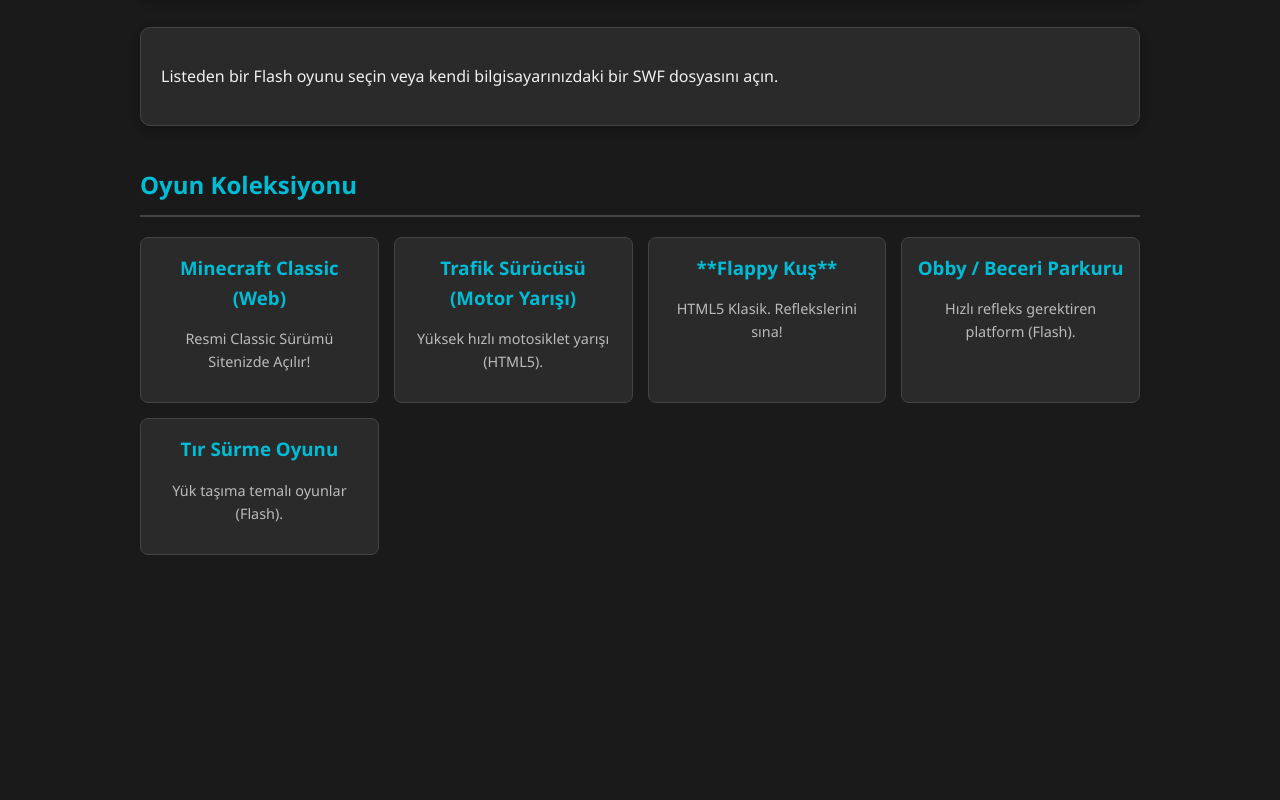
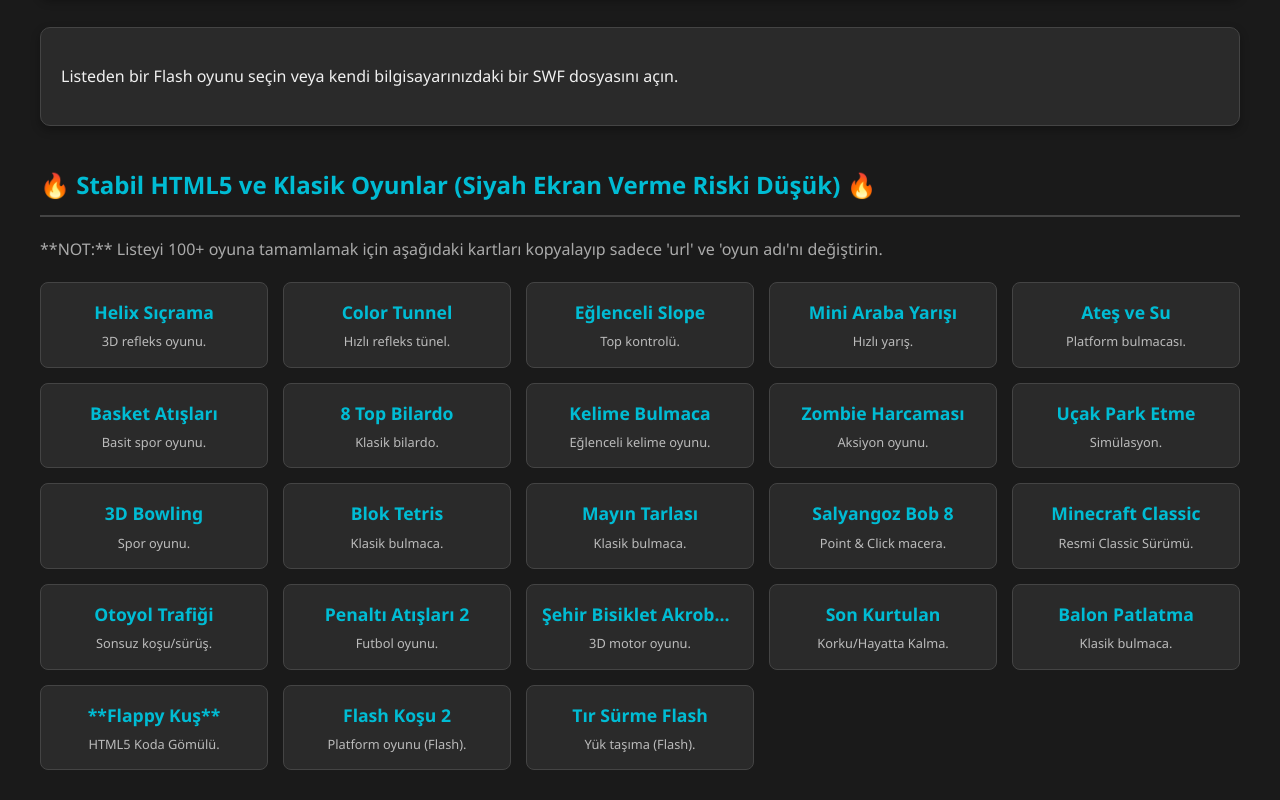
Before and after one commit to ensarminecraft45-rgb/more-games-site, a plain HTML site: page index.html in a window 1280 px wide. Shown: the part 511-1311 px from the top of the page. Before the commit the page ends 1096 px from the top, so only its background shows below. Drawn offline with Linux system fonts and the light colour scheme.

Commit message:
Add files via upload

```diff
--- a/index.html
+++ b/index.html
@@ -3,7 +3,7 @@
 <head>
     <meta charset="UTF-8">
     <meta name="viewport" content="width=device-width, initial-scale=1.0">
-    <title>More Games</title>
+    <title>More Games (Stabil)</title>
     <link href="https://fonts.googleapis.com/css2?family=Press+Start+2P&display=swap" rel="stylesheet">
     <style>
         /* ========================================= */
@@ -27,7 +27,7 @@
         }
 
         .container {
-            max-width: 1000px;
+            max-width: 1200px;
             margin: 30px auto;
             padding: 0 20px;
         }
@@ -83,7 +83,7 @@
         /* Oyun Listesi */
         .oyun-listesi {
             display: grid;
-            grid-template-columns: repeat(auto-fit, minmax(200px, 1fr));
+            grid-template-columns: repeat(auto-fit, minmax(190px, 1fr));
             gap: 15px;
             margin-top: 20px;
         }
@@ -106,11 +106,16 @@
         .oyun-kart h3 {
             margin: 0 0 5px 0;
             color: var(--main-color);
+            font-size: 1.1em;
+            white-space: nowrap;
+            overflow: hidden;
+            text-overflow: ellipsis;
         }
 
         .oyun-kart p {
-            font-size: 0.9em;
+            font-size: 0.8em;
             color: #bbb;
+            margin: 0;
         }
 
         /* Flash Oyun Alanı */
@@ -126,8 +131,8 @@
         /* ========================================= */
         /* II. GİZLENEN BÖLÜM STİLLERİ (Oyunlar) */
         /* ========================================= */
-        #flappy-bird-section, #classic-mc-section, #traffic-rider-section {
-            display: none; /* Başlangıçta gizli */
+        #flappy-bird-section, #iframe-game-section {
+            display: none;
             background-color: #1a1a1a;
             padding: 0;
             margin: 0;
@@ -137,7 +142,7 @@
         }
 
         /* Oyun iFrame Stilleri */
-        #classic-mc-section iframe, #traffic-rider-section iframe {
+        #iframe-game-section iframe {
             width: 100%;
             height: 100vh;
             border: none;
@@ -195,7 +200,7 @@
     <section id="main-section">
         <header>
             <h1>More Games</h1>
-            <p>Adobe Flash, HTML5 ve Classic Oyunlar Bir Arada!</p>
+            <p>Adobe Flash, HTML5 ve Classic Oyunlar Bir Arada! (Stabil Sürümler)</p>
         </header>
 
         <div class="container">
@@ -211,35 +216,104 @@
                 <p>Listeden bir Flash oyunu seçin veya kendi bilgisayarınızdaki bir SWF dosyasını açın.</p>
             </div>
 
-            <h2>Oyun Koleksiyonu</h2>
+            <h2>🔥 Stabil HTML5 ve Klasik Oyunlar (Siyah Ekran Verme Riski Düşük) 🔥</h2>
+            <p style="color:#aaa;">**NOT:** Listeyi 100+ oyuna tamamlamak için aşağıdaki kartları kopyalayıp sadece 'url' ve 'oyun adı'nı değiştirin.</p>
             <div class="oyun-listesi">
 
-                <div class="oyun-kart" onclick="showClassicMC()">
-                    <h3>Minecraft Classic (Web)</h3>
-                    <p>Resmi Classic Sürümü Sitenizde Açılır!</p>
+                <div class="oyun-kart" onclick="showIframeGame('https://html5.gamedistribution.com/5f8502330a58406f9d2737604a4413ce/', 'Stack Smash')">
+                    <h3>Helix Sıçrama</h3><p>3D refleks oyunu.</p>
                 </div>
 
-                <div class="oyun-kart" onclick="showTrafficRider()">
-                    <h3>Trafik Sürücüsü (Motor Yarışı)</h3>
-                    <p>Yüksek hızlı motosiklet yarışı (HTML5).</p>
+                <div class="oyun-kart" onclick="showIframeGame('https://html5.gamedistribution.com/565d70f959e14d489115d0f182c1628d/', 'Color Tunnel')">
+                    <h3>Color Tunnel</h3><p>Hızlı refleks tünel.</p>
+                </div>
+
+                <div class="oyun-kart" onclick="showIframeGame('https://html5.gamedistribution.com/f0446714b988497693d20a061483f982/', 'Slope Challenge')">
+                    <h3>Eğlenceli Slope</h3><p>Top kontrolü.</p>
+                </div>
+
+                <div class="oyun-kart" onclick="showIframeGame('https://html5.gamedistribution.com/2b528b8433d348a092c43152d1b82143/', 'Mini Car Racing')">
+                    <h3>Mini Araba Yarışı</h3><p>Hızlı yarış.</p>
+                </div>
+
+                <div class="oyun-kart" onclick="showIframeGame('https://html5.gamedistribution.com/1529a67884d547f380182f25667e452a/', 'Fireboy & Watergirl')">
+                    <h3>Ateş ve Su</h3><p>Platform bulmacası.</p>
+                </div>
+
+                <div class="oyun-kart" onclick="showIframeGame('https://html5.gamedistribution.com/237e8913166847d0af2808064998784d/', 'Basket Random')">
+                    <h3>Basket Atışları</h3><p>Basit spor oyunu.</p>
+                </div>
+
+                <div class="oyun-kart" onclick="showIframeGame('https://html5.gamedistribution.com/b5c873f080b441f391ff18d4512708b1/', '8 Ball Pool')">
+                    <h3>8 Top Bilardo</h3><p>Klasik bilardo.</p>
+                </div>
+
+                <div class="oyun-kart" onclick="showIframeGame('https://html5.gamedistribution.com/b0849318b87c48f299166f2122610d40/', 'Word Search')">
+                    <h3>Kelime Bulmaca</h3><p>Eğlenceli kelime oyunu.</p>
+                </div>
+
+                <div class="oyun-kart" onclick="showIframeGame('https://html5.gamedistribution.com/c6c641c888e04b4d8342416806e5792d/', 'Zombie Killer')">
+                    <h3>Zombie Harcaması</h3><p>Aksiyon oyunu.</p>
+                </div>
+
+                <div class="oyun-kart" onclick="showIframeGame('https://html5.gamedistribution.com/9783f98c8c724771802b1158525e5102/', 'Airplane Parking')">
+                    <h3>Uçak Park Etme</h3><p>Simülasyon.</p>
+                </div>
+
+                <div class="oyun-kart" onclick="showIframeGame('https://html5.gamedistribution.com/06d2899450374e2fb60a92540b955b26/', '3D Bowling')">
+                    <h3>3D Bowling</h3><p>Spor oyunu.</p>
+                </div>
+
+                <div class="oyun-kart" onclick="showIframeGame('https://html5.gamedistribution.com/39316e6f777341e2a096c4669866299d/', 'Block Tetris')">
+                    <h3>Blok Tetris</h3><p>Klasik bulmaca.</p>
+                </div>
+
+                <div class="oyun-kart" onclick="showIframeGame('https://html5.gamedistribution.com/a9c1e27a7d42407684065275e7a9b897/', 'Minesweeper')">
+                    <h3>Mayın Tarlası</h3><p>Klasik bulmaca.</p>
+                </div>
+
+                <div class="oyun-kart" onclick="showIframeGame('https://html5.gamedistribution.com/c8e5900508f74e6eb486c95c2d338a9a/', 'Snail Bob 8')">
+                    <h3>Salyangoz Bob 8</h3><p>Point & Click macera.</p>
+                </div>
+
+                <div class="oyun-kart" onclick="showIframeGame('https://classic.minecraft.net/', 'Minecraft Classic (Web)')">
+                    <h3>Minecraft Classic</h3><p>Resmi Classic Sürümü.</p>
+                </div>
+
+                <div class="oyun-kart" onclick="showIframeGame('https://html5.gamedistribution.com/a444855476a6448386129841c7b89759/', 'Highway Traffic')">
+                    <h3>Otoyol Trafiği</h3><p>Sonsuz koşu/sürüş.</p>
+                </div>
+
+                <div class="oyun-kart" onclick="showIframeGame('https://html5.gamedistribution.com/096417734c51475c8738379f82d02c84/', 'Penalty Shooters 2')">
+                    <h3>Penaltı Atışları 2</h3><p>Futbol oyunu.</p>
+                </div>
+
+                <div class="oyun-kart" onclick="showIframeGame('https://html5.gamedistribution.com/71239920150d4f6580f588c7407a5182/', 'City Bike Stunt 2')">
+                    <h3>Şehir Bisiklet Akrobasi</h3><p>3D motor oyunu.</p>
+                </div>
+
+                <div class="oyun-kart" onclick="showIframeGame('https://html5.gamedistribution.com/598a287c2c9d4b009e4a30e872c0c7d4/', 'The Last Survivor')">
+                    <h3>Son Kurtulan</h3><p>Korku/Hayatta Kalma.</p>
+                </div>
+
+                <div class="oyun-kart" onclick="showIframeGame('https://html5.gamedistribution.com/55127021379b47e59b32525501865e99/', 'Bubble Shooter')">
+                    <h3>Balon Patlatma</h3><p>Klasik bulmaca.</p>
                 </div>
 
                 <div class="oyun-kart" onclick="showFlappyBird()">
                     <h3>**Flappy Kuş**</h3>
-                    <p>HTML5 Klasik. Reflekslerini sına!</p>
+                    <p>HTML5 Koda Gömülü.</p>
                 </div>
 
                 <div class="oyun-kart" onclick="oyunYukle('https://uploads.ungrounded.net/449000/449272_run_2.swf', 'Beceri Parkuru: Koşu 2')">
-                    <h3>Obby / Beceri Parkuru</h3>
-                    <p>Hızlı refleks gerektiren platform (Flash).</p>
+                    <h3>Flash Koşu 2</h3><p>Platform oyunu (Flash).</p>
                 </div>
 
                 <div class="oyun-kart" onclick="oyunYukle('https://uploads.ungrounded.net/72000/72793_Truck_Loader.swf', 'Tır Yükleme Simülasyonu')">
-                    <h3>Tır Sürme Oyunu</h3>
-                    <p>Yük taşıma temalı oyunlar (Flash).</p>
+                    <h3>Tır Sürme Flash</h3><p>Yük taşıma (Flash).</p>
                 </div>
 
-                </div>
+            </div>
         </div>
     </section>
 
@@ -254,14 +328,9 @@
         </div>
     </section>
 
-    <section id="classic-mc-section">
-        <button id="mc-back-btn" class="back-btn" onclick="showMainSection()"> &lt; Ana Sayfa</button>
-        <iframe id="classic-mc-iframe" src="" allowfullscreen></iframe>
-    </section>
-
-    <section id="traffic-rider-section">
-        <button id="tr-back-btn" class="back-btn" onclick="showMainSection()"> &lt; Ana Sayfa</button>
-        <iframe id="traffic-rider-iframe" src="" allowfullscreen></iframe>
+    <section id="iframe-game-section">
+        <button id="iframe-back-btn" class="back-btn" onclick="showMainSection()"> &lt; Ana Sayfa</button>
+        <iframe id="iframe-oyun" src="" allowfullscreen></iframe>
     </section>
 
 
@@ -269,10 +338,8 @@
         // DOM Elementleri
         const mainSection = document.getElementById('main-section');
         const flappySection = document.getElementById('flappy-bird-section');
-        const classicMcSection = document.getElementById('classic-mc-section');
-        const classicMcIframe = document.getElementById('classic-mc-iframe');
-        const trafficRiderSection = document.getElementById('traffic-rider-section'); // YENİ
-        const trafficRiderIframe = document.getElementById('traffic-rider-iframe'); // YENİ
+        const iframeGameSection = document.getElementById('iframe-game-section');
+        const iframeOyun = document.getElementById('iframe-oyun');
         const flashOyunAlani = document.getElementById('flash-oyun-alani');
 
         // **********************************
@@ -282,11 +349,9 @@
         function hideAllSections() {
             mainSection.style.display = 'none';
             flappySection.style.display = 'none';
-            classicMcSection.style.display = 'none';
-            trafficRiderSection.style.display = 'none'; // YENİ
+            iframeGameSection.style.display = 'none';
 
-            classicMcIframe.src = '';
-            trafficRiderIframe.src = ''; // YENİ
+            iframeOyun.src = ''; // iframe içini temizle
             removeFlappyListeners();
 
             document.body.style.margin = '0';
@@ -300,18 +365,14 @@
             init();
         }
 
-        function showClassicMC() {
+        /**
+         * iFrame oyunlarını açar.
+         * @param {string} url - Oyunun iframe URL'si.
+         */
+        function showIframeGame(url) {
             hideAllSections();
-            classicMcSection.style.display = 'block';
-            classicMcIframe.src = 'https://classic.minecraft.net/';
-        }
-
-        // Traffic Rider Benzeri Oyun Bölümünü Göster (YENİ)
-        function showTrafficRider() {
-            hideAllSections();
-            trafficRiderSection.style.display = 'block';
-            // Lisanslı klonun gömme linki
-            trafficRiderIframe.src = 'https://html5.gamedistribution.com/3ae409f702f64fab98743afbfdf211a1/';
+            iframeGameSection.style.display = 'block';
+            iframeOyun.src = url;
         }
 
 
@@ -323,6 +384,10 @@
             document.body.style.margin = 'inherit';
             document.body.style.padding = 'inherit';
             document.body.style.overflow = 'auto';
+            // Flash alanı temizleme (isteğe bağlı)
+             if (flashOyunAlani.querySelector('object')) {
+                 flashOyunAlani.innerHTML = '<p>Listeden bir Flash oyunu seçin veya kendi bilgisayarınızdaki bir SWF dosyasını açın.</p>';
+             }
         }
 
         // **********************************
@@ -331,7 +396,7 @@
 
         function oyunYukle(swfUrl, oyunAdi) {
             // Eğer diğer oyunlar açıksa kapat
-            if (flappySection.style.display === 'block' || classicMcSection.style.display === 'block' || trafficRiderSection.style.display === 'block') {
+            if (flappySection.style.display === 'block' || iframeGameSection.style.display === 'block') {
                  showMainSection();
             }
 
@@ -348,7 +413,7 @@
             const file = event.target.files[0];
             if (!file) return;
 
-            if (flappySection.style.display === 'block' || classicMcSection.style.display === 'block' || trafficRiderSection.style.display === 'block') {
+            if (flappySection.style.display === 'block' || iframeGameSection.style.display === 'block') {
                  showMainSection();
             }
 
@@ -369,7 +434,7 @@
         }
 
         // **********************************
-        // C) FLAPPY BIRD OYUN MANTIĞI (Kısaltıldı)
+        // C) FLAPPY BIRD OYUN MANTIĞI (Koda Gömülü)
         // **********************************
 
         const canvas = document.getElementById("gameCanvas");
@@ -422,13 +487,13 @@
             update();
         }
 
-        function createPipe() { /* ... Boru oluşturma kodları ... */
+        function createPipe() {
             let gap = 140; let height = Math.random() * 200 + 50;
             pipes.push({ x: canvas.width, y: 0, width: 50, height: height, passed: false });
             pipes.push({ x: canvas.width, y: height + gap, width: 50, height: canvas.height - height - gap, passed: false });
         }
 
-        function drawBackground() { /* ... Arka plan çizim kodları ... */
+        function drawBackground() {
             ctx.fillStyle = "#70c5ce"; ctx.fillRect(0, 0, canvas.width, canvas.height);
             ctx.fillStyle = "#f4d35e"; ctx.beginPath(); ctx.arc(350, 80, 40, 0, Math.PI * 2); ctx.fill();
             ctx.fillStyle = "rgba(255,255,255,0.8)";
@@ -438,7 +503,7 @@
             ctx.fillStyle = "rgba(0,0,0,0.2)"; ctx.fillRect(0, canvas.height - 50, canvas.width, 10);
         }
 
-        function drawBird() { /* ... Kuş çizim kodları ... */
+        function drawBird() {
             ctx.save();
             ctx.translate(bird.x, bird.y);
             let angle = Math.min(Math.max(bird.velocity * 2, -30), 90) * Math.PI / 180;
@@ -461,7 +526,7 @@
             if (bird.wing > 0) bird.wing -= 0.1;
         }
 
-        function drawPipes() { /* ... Boru çizim kodları ... */
+        function drawPipes() {
             pipes.forEach(pipe => {
                 ctx.fillStyle = "#2e7d32"; ctx.fillRect(pipe.x, pipe.y, pipe.width, pipe.height);
                 ctx.fillStyle = "rgba(0,0,0,0.2)";
```
